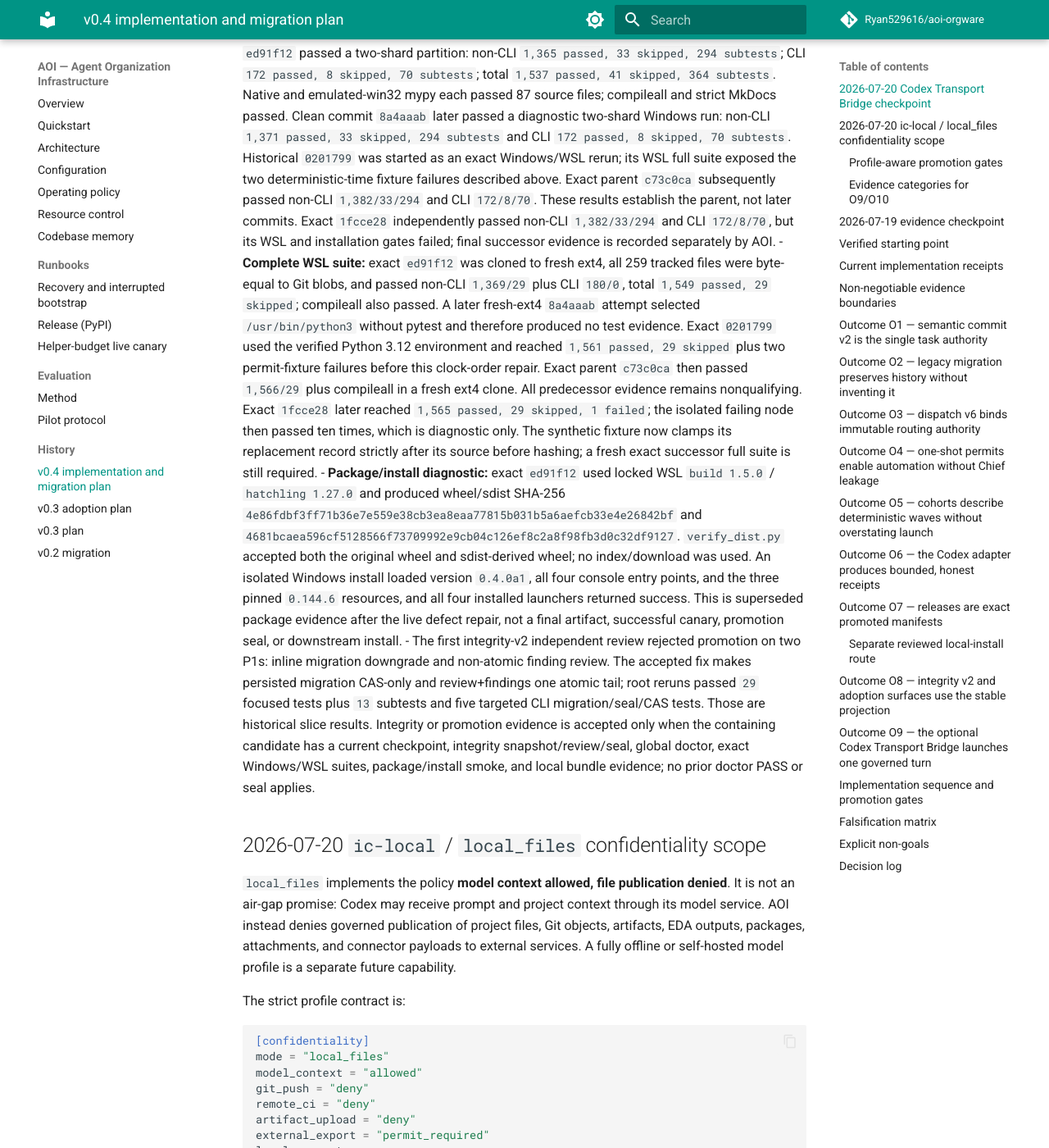
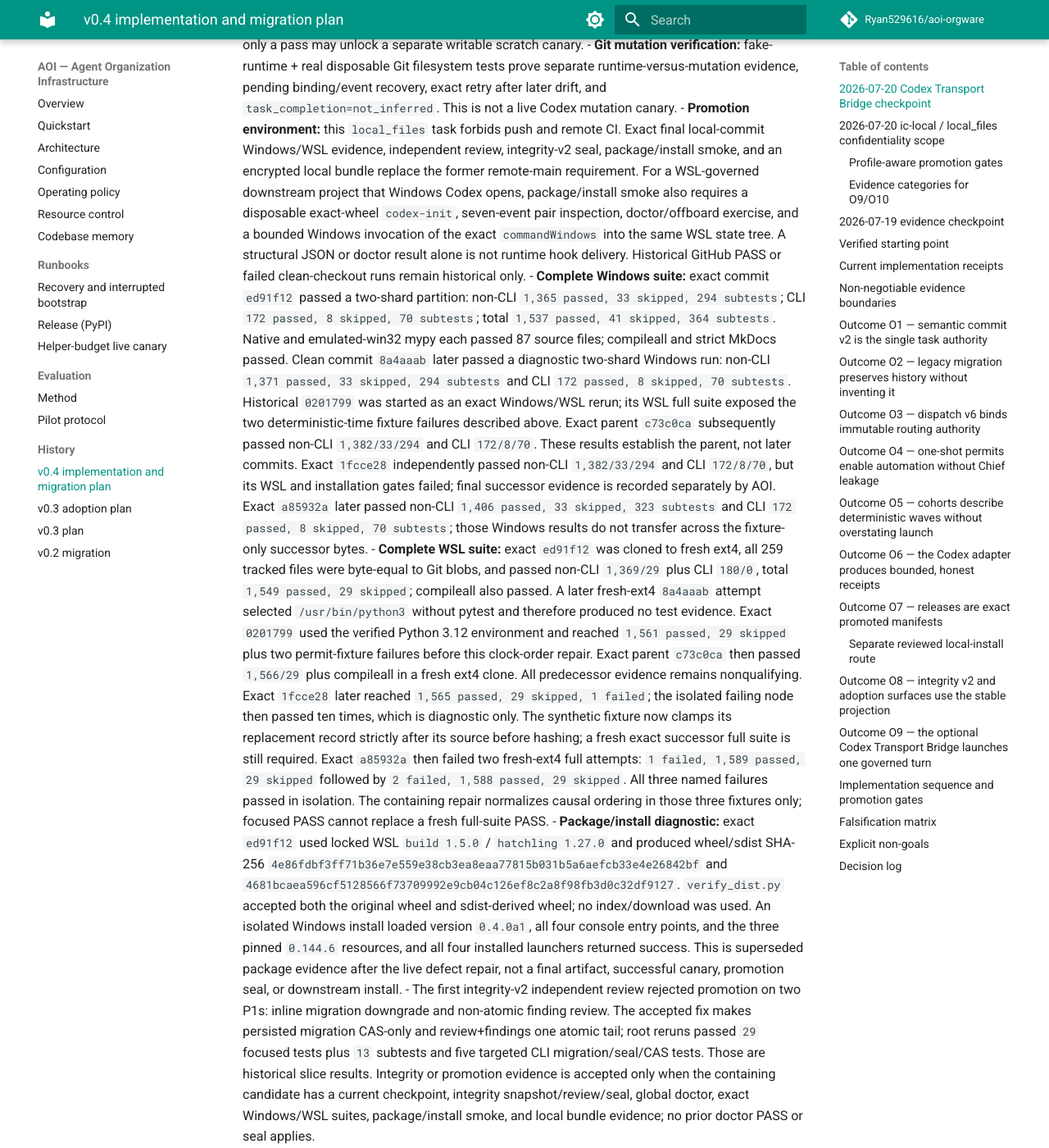
Before and after one commit to Ryan529616/aoi-orgware, an MkDocs documentation site: the page built from docs/v0.4-plan.md, in a window 1280 px wide and 1400 px high, scrolled down 8607 px. Shown: the whole window at 82% size. Built offline with MkDocs 1.6.1 and Material for MkDocs 9.7.7, drawn with Linux system fonts in a browser that asks for light colours; comment, search, counter and statistics services are not loaded; some of the changed text lies outside the part shown.

Commit message:
test: stabilize cross-process clock fixtures

```diff
--- a/docs/v0.4-plan.md
+++ b/docs/v0.4-plan.md
@@ -124,6 +124,19 @@
 Historical null-CAS or v1 endpoints remain inspectable as history but cannot
 reserve or cross the process-start boundary. No v15 result is promotion or
 live-runtime evidence.
+
+That repair was committed as `e39e287d06c60efb40b27c7d9905b71ddab593c8`;
+the documentation-only successor `a85932a715c0a8142be4641a24180c4309cd6358`,
+tree `ba48017221ebc3cc1f8b821f362c3b7741318826`, received an exact clean
+P0/P1/P2=`0/0/0` review. Its exact Windows suites and static gates passed, but
+two fresh-ext4 WSL full-suite attempts produced three failures that each passed
+when isolated. Reviewer v20 accepted P0/P1/P2=`0/1/0`: all three failures are
+synthetic test fixtures that assumed monotonic wall clocks across subprocesses.
+The bounded successor canonicalizes only causal fixture ordering, uses a fixed
+far-past expired-arm window, and derives permit fixture arm time solely from the
+subprocess-recorded registration time. Production arm, permit, and expiry
+checks remain strict and unchanged. Every `a85932a` PASS is diagnostic and
+non-transferable; the containing clean successor must regenerate all gates.
 
 - The optional `aoi-codex-bridge` entry point exposes finite `issue`, `run`,
   `inspect`, and `verify-mutation` commands. Only `issue` accepts a Chief
@@ -425,7 +438,10 @@
   non-CLI `1,382/33/294` and CLI `172/8/70`. These results establish the parent,
   not later commits. Exact `1fcce28` independently passed non-CLI
   `1,382/33/294` and CLI `172/8/70`, but its WSL and installation gates failed;
-  final successor evidence is recorded separately by AOI.
+  final successor evidence is recorded separately by AOI. Exact `a85932a`
+  later passed non-CLI `1,406 passed, 33 skipped, 323 subtests` and CLI `172
+  passed, 8 skipped, 70 subtests`; those Windows results do not transfer across
+  the fixture-only successor bytes.
 - **Complete WSL suite:** exact `ed91f12` was cloned to fresh ext4, all 259
   tracked files were byte-equal to Git blobs, and passed non-CLI `1,369/29`
   plus CLI `180/0`, total `1,549 passed, 29 skipped`; compileall also passed.
@@ -438,7 +454,11 @@
   `1,565 passed, 29 skipped, 1 failed`; the isolated failing node then passed
   ten times, which is diagnostic only. The synthetic fixture now clamps its
   replacement record strictly after its source before hashing; a fresh exact
-  successor full suite is still required.
+  successor full suite is still required. Exact `a85932a` then failed two
+  fresh-ext4 full attempts: `1 failed, 1,589 passed, 29 skipped` followed by `2
+  failed, 1,588 passed, 29 skipped`. All three named failures passed in
+  isolation. The containing repair normalizes causal ordering in those three
+  fixtures only; focused PASS cannot replace a fresh full-suite PASS.
 - **Package/install diagnostic:** exact `ed91f12` used locked WSL `build 1.5.0`
   / `hatchling 1.27.0` and produced wheel/sdist SHA-256
   `4e86fdbf3ff71b36e7e559e38cb3ea8eaa77815b031b5a6aefcb33e4e26842bf`
```
Also changed, not shown: CHANGELOG.md (+9 -5 lines), 2 other files.
